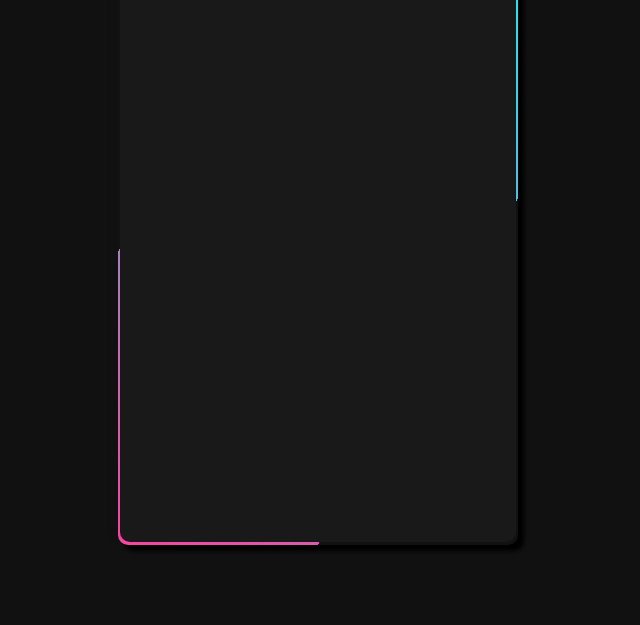
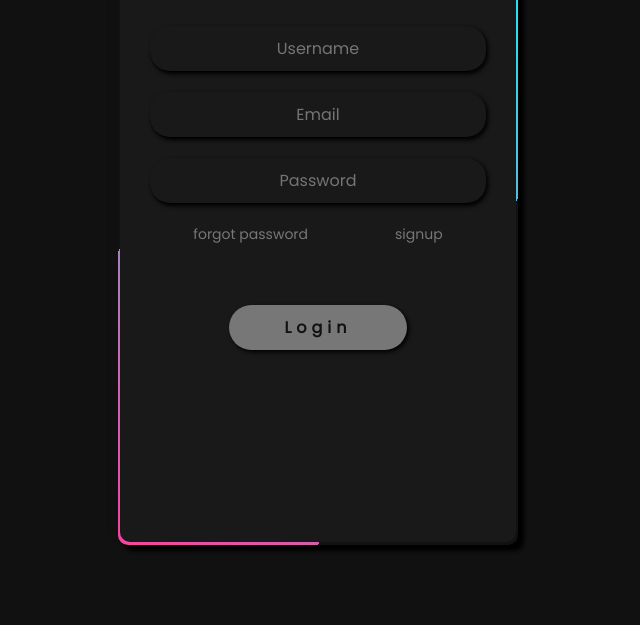
Before and after one commit to KrishRohith16/EasyLogin, a plain HTML site: page index.html in a window 1280 px wide. Shown: the part 175-800 px from the top of the page, without its empty margins (322-962 px from the left). Drawn offline with Linux system fonts and the light colour scheme.

Commit message:
complete Login Page

```diff
--- a/index.html
+++ b/index.html
@@ -7,11 +7,25 @@
     <meta name="viewport" content="width=device-width, initial-scale=1.0">
     <title>Easy Login</title>
     <link rel="stylesheet" href="style.css">
+
 </head>
 
 <body>
     <div class="container">
-        <form action="" method="get"></form>
+        <form action="" method="get">
+            <h1>Login</h1>
+            <div class="input_field">
+                <input type="text" name="username" id="username" placeholder="Username">
+                <input type="email" name="email" id="email" placeholder="Email">
+                <input type="password" name="password" id="password" placeholder="Password" minlength="4"
+                    maxlength="12">
+                <div class="links">
+                    <a href="#"><span>forgot password</span></a>
+                    <a href="#"><span>signup</span></a>
+                </div>
+                <input type="submit" value="Login">
+            </div>
+        </form>
     </div>
 </body>
 
--- a/style.css
+++ b/style.css
@@ -1,6 +1,9 @@
+@import url('https://fonts.googleapis.com/css2?family=Poppins&display=swap');
+
 *{
     padding: 0;
     margin: 0;
+    font-family: 'Poppins', sans-serif;
 }
 body{
     width: 100%;
@@ -42,6 +45,9 @@ form{position: relative;
     height: 99%;
     background: #111;
     border-radius: 10px;
+    display: flex;
+    flex-direction: column;
+    align-items: center;
 }
 form::before{
     position: absolute;
@@ -50,5 +56,78 @@ form::before{
     content: "";
     background: #ffffff09;
     border-radius: 10px;
+}
+form h1{
+    color: #111;
+    letter-spacing: 10px;
+    margin-top:30px ;
+    text-shadow: 2px 2px 0px aqua;
+}
+form .input_field{
+    margin-top: 20px;
+    padding: 10px;
+    width: 90%;
+    display: flex;
+    flex-direction: column;
+    position: relative;
     z-index: 10;
 }
+form .input_field input:hover{
+    border-bottom: 1px solid aqua;
+}
+form .input_field input{
+    font-size: 16px;
+    padding: 10px;
+    margin: 10px;
+    background: transparent;
+    box-shadow: 2px 2px 4px #000;
+    border: none;
+    border-bottom: 1px solid #000;
+    outline: none;
+    border-radius: 20px;text-align: center;
+}
+form .input_field input:active,form .input_field input:focus{
+    transition:.5s;
+    background: #04c1c1;
+    color: #111;
+    font-weight: 700;
+    letter-spacing:2px;
+}
+form .input_field input[type=submit]{
+    cursor: pointer;
+    margin-top: 50px;
+    border-radius: 50px;
+    align-self: center;
+    width: 50%;
+    background: #777;
+    border: none;
+    padding: 10px;
+    font-size: 16px;
+    font-weight: 600;
+    color: #111;
+    letter-spacing: 5px;
+}
+form .input_field input[type=submit]:hover{
+    transition: .5s;
+    background: #04c1c1;
+    letter-spacing: 2px;
+    transform: translateY(-3px);
+    box-shadow: 0 0 0 px aqua,
+                2px 2px 10px aqua,
+                4px 4px 10px aqua;
+}
+
+form .input_field .links{
+    padding: 10px;
+    display: flex;
+    justify-content: space-around;
+}
+form .input_field .links a{
+    font-size: 14px;
+    color: #777;
+    font-weight: 500;
+    text-decoration: none;
+}
+form .input_field .links a:hover{
+    color:#04c1c1 ;
+}
```
